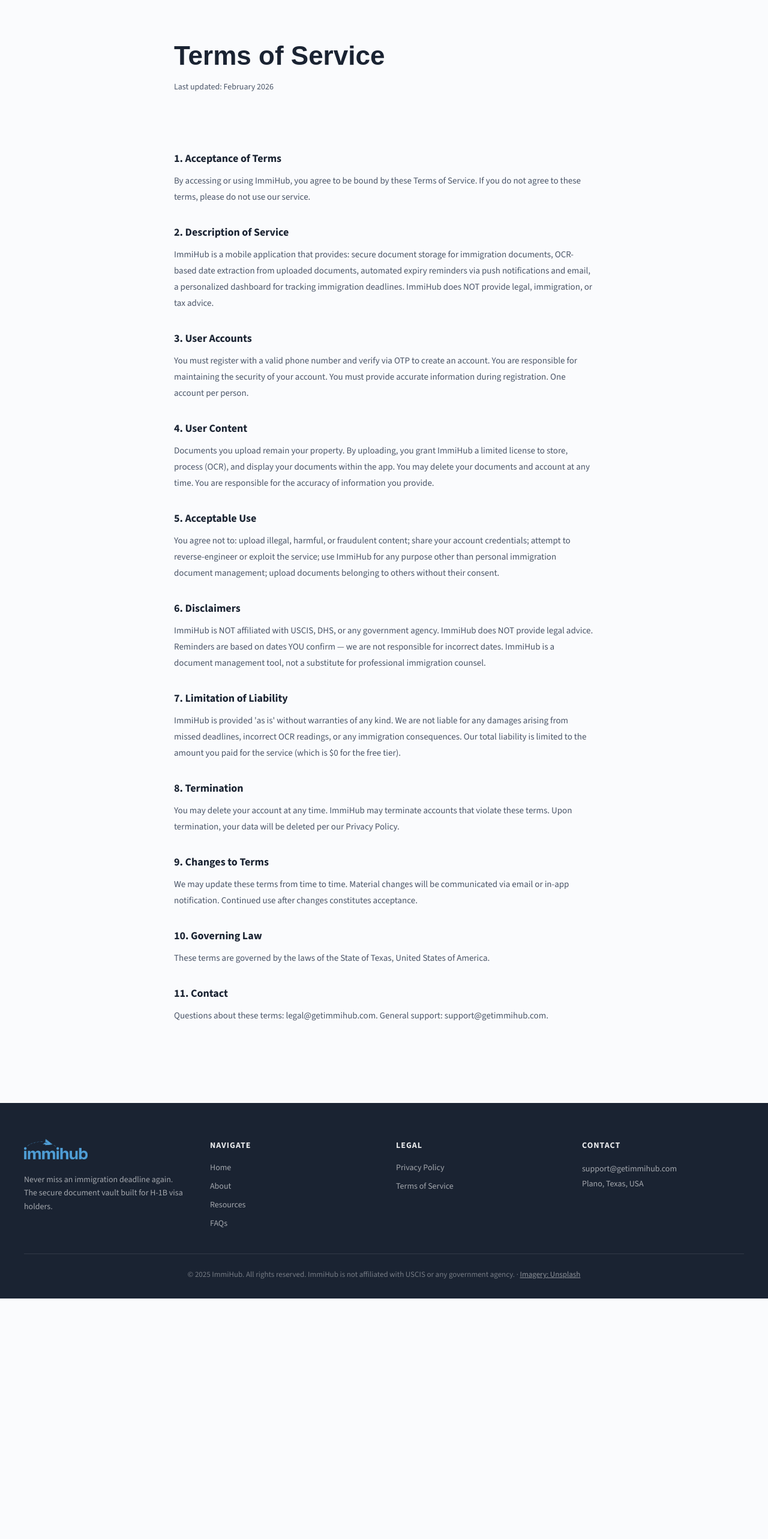
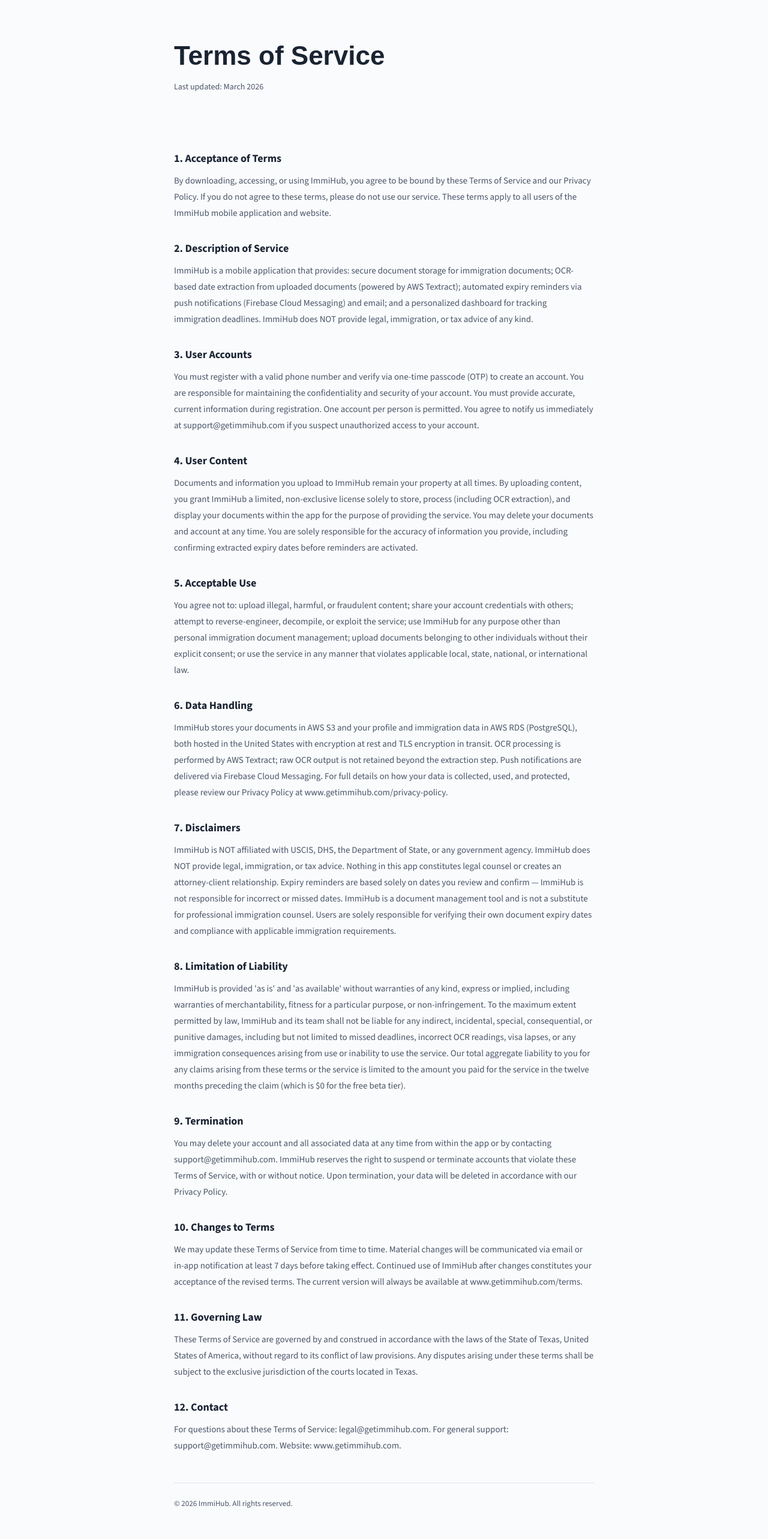
Before and after one commit to Pavanupsc/GetImmiHub, a Next.js app: page /terms in a window 1280 px wide. Shown: the part 120-2686 px from the top of the page at 60% size. Before the commit the page ends 2285 px from the top, so only its background shows below. Built offline with nearby package versions, Linux system fonts and the light colour scheme; a web font is replaced by a local one.

Commit message:
terms of service

```diff
--- a/src/app/(main)/terms/page.tsx
+++ b/src/app/(main)/terms/page.tsx
@@ -2,18 +2,71 @@
 
 import { colors } from "@/lib/design-tokens";
 
+// WEB-12: Terms of Service — written for Apple App Store & Google Play Store submission.
+// Covers all required sections including Data Handling (new), updated disclaimers,
+// liability limitations, and app-store-compliant language.
+
 const sections = [
-  { title: "1. Acceptance of Terms", content: "By accessing or using ImmiHub, you agree to be bound by these Terms of Service. If you do not agree to these terms, please do not use our service." },
-  { title: "2. Description of Service", content: "ImmiHub is a mobile application that provides: secure document storage for immigration documents, OCR-based date extraction from uploaded documents, automated expiry reminders via push notifications and email, a personalized dashboard for tracking immigration deadlines. ImmiHub does NOT provide legal, immigration, or tax advice." },
-  { title: "3. User Accounts", content: "You must register with a valid phone number and verify via OTP to create an account. You are responsible for maintaining the security of your account. You must provide accurate information during registration. One account per person." },
-  { title: "4. User Content", content: "Documents you upload remain your property. By uploading, you grant ImmiHub a limited license to store, process (OCR), and display your documents within the app. You may delete your documents and account at any time. You are responsible for the accuracy of information you provide." },
-  { title: "5. Acceptable Use", content: "You agree not to: upload illegal, harmful, or fraudulent content; share your account credentials; attempt to reverse-engineer or exploit the service; use ImmiHub for any purpose other than personal immigration document management; upload documents belonging to others without their consent." },
-  { title: "6. Disclaimers", content: "ImmiHub is NOT affiliated with USCIS, DHS, or any government agency. ImmiHub does NOT provide legal advice. Reminders are based on dates YOU confirm — we are not responsible for incorrect dates. ImmiHub is a document management tool, not a substitute for professional immigration counsel." },
-  { title: "7. Limitation of Liability", content: "ImmiHub is provided 'as is' without warranties of any kind. We are not liable for any damages arising from missed deadlines, incorrect OCR readings, or any immigration consequences. Our total liability is limited to the amount you paid for the service (which is $0 for the free tier)." },
-  { title: "8. Termination", content: "You may delete your account at any time. ImmiHub may terminate accounts that violate these terms. Upon termination, your data will be deleted per our Privacy Policy." },
-  { title: "9. Changes to Terms", content: "We may update these terms from time to time. Material changes will be communicated via email or in-app notification. Continued use after changes constitutes acceptance." },
-  { title: "10. Governing Law", content: "These terms are governed by the laws of the State of Texas, United States of America." },
-  { title: "11. Contact", content: "Questions about these terms: legal@getimmihub.com. General support: support@getimmihub.com." },
+  {
+    title: "1. Acceptance of Terms",
+    content:
+      "By downloading, accessing, or using ImmiHub, you agree to be bound by these Terms of Service and our Privacy Policy. If you do not agree to these terms, please do not use our service. These terms apply to all users of the ImmiHub mobile application and website.",
+  },
+  {
+    title: "2. Description of Service",
+    content:
+      "ImmiHub is a mobile application that provides: secure document storage for immigration documents; OCR-based date extraction from uploaded documents (powered by AWS Textract); automated expiry reminders via push notifications (Firebase Cloud Messaging) and email; and a personalized dashboard for tracking immigration deadlines. ImmiHub does NOT provide legal, immigration, or tax advice of any kind.",
+  },
+  {
+    title: "3. User Accounts",
+    content:
+      "You must register with a valid phone number and verify via one-time passcode (OTP) to create an account. You are responsible for maintaining the confidentiality and security of your account. You must provide accurate, current information during registration. One account per person is permitted. You agree to notify us immediately at support@getimmihub.com if you suspect unauthorized access to your account.",
+  },
+  {
+    title: "4. User Content",
+    content:
+      "Documents and information you upload to ImmiHub remain your property at all times. By uploading content, you grant ImmiHub a limited, non-exclusive license solely to store, process (including OCR extraction), and display your documents within the app for the purpose of providing the service. You may delete your documents and account at any time. You are solely responsible for the accuracy of information you provide, including confirming extracted expiry dates before reminders are activated.",
+  },
+  {
+    title: "5. Acceptable Use",
+    content:
+      "You agree not to: upload illegal, harmful, or fraudulent content; share your account credentials with others; attempt to reverse-engineer, decompile, or exploit the service; use ImmiHub for any purpose other than personal immigration document management; upload documents belonging to other individuals without their explicit consent; or use the service in any manner that violates applicable local, state, national, or international law.",
+  },
+  {
+    title: "6. Data Handling",
+    content:
+      "ImmiHub stores your documents in AWS S3 and your profile and immigration data in AWS RDS (PostgreSQL), both hosted in the United States with encryption at rest and TLS encryption in transit. OCR processing is performed by AWS Textract; raw OCR output is not retained beyond the extraction step. Push notifications are delivered via Firebase Cloud Messaging. For full details on how your data is collected, used, and protected, please review our Privacy Policy at www.getimmihub.com/privacy-policy.",
+  },
+  {
+    title: "7. Disclaimers",
+    content:
+      "ImmiHub is NOT affiliated with USCIS, DHS, the Department of State, or any government agency. ImmiHub does NOT provide legal, immigration, or tax advice. Nothing in this app constitutes legal counsel or creates an attorney-client relationship. Expiry reminders are based solely on dates you review and confirm — ImmiHub is not responsible for incorrect or missed dates. ImmiHub is a document management tool and is not a substitute for professional immigration counsel. Users are solely responsible for verifying their own document expiry dates and compliance with applicable immigration requirements.",
+  },
+  {
+    title: "8. Limitation of Liability",
+    content:
+      "ImmiHub is provided 'as is' and 'as available' without warranties of any kind, express or implied, including warranties of merchantability, fitness for a particular purpose, or non-infringement. To the maximum extent permitted by law, ImmiHub and its team shall not be liable for any indirect, incidental, special, consequential, or punitive damages, including but not limited to missed deadlines, incorrect OCR readings, visa lapses, or any immigration consequences arising from use or inability to use the service. Our total aggregate liability to you for any claims arising from these terms or the service is limited to the amount you paid for the service in the twelve months preceding the claim (which is $0 for the free beta tier).",
+  },
+  {
+    title: "9. Termination",
+    content:
+      "You may delete your account and all associated data at any time from within the app or by contacting support@getimmihub.com. ImmiHub reserves the right to suspend or terminate accounts that violate these Terms of Service, with or without notice. Upon termination, your data will be deleted in accordance with our Privacy Policy.",
+  },
+  {
+    title: "10. Changes to Terms",
+    content:
+      "We may update these Terms of Service from time to time. Material changes will be communicated via email or in-app notification at least 7 days before taking effect. Continued use of ImmiHub after changes constitutes your acceptance of the revised terms. The current version will always be available at www.getimmihub.com/terms.",
+  },
+  {
+    title: "11. Governing Law",
+    content:
+      "These Terms of Service are governed by and construed in accordance with the laws of the State of Texas, United States of America, without regard to its conflict of law provisions. Any disputes arising under these terms shall be subject to the exclusive jurisdiction of the courts located in Texas.",
+  },
+  {
+    title: "12. Contact",
+    content:
+      "For questions about these Terms of Service: legal@getimmihub.com. For general support: support@getimmihub.com. Website: www.getimmihub.com.",
+  },
 ];
 
 export default function TermsPage() {
@@ -21,30 +74,69 @@
     <div style={{ paddingTop: "80px" }}>
       <section style={{ padding: "100px 24px 48px", background: colors.warmWhite }}>
         <div style={{ maxWidth: "700px", margin: "0 auto" }}>
-          <h1 style={{
-            fontFamily: "'Satoshi', sans-serif",
-            fontSize: "clamp(32px, 5vw, 44px)", fontWeight: 800,
-            color: colors.navy, marginBottom: "8px",
-          }}>Terms of Service</h1>
-          <p style={{
-            fontFamily: "'Source Sans 3', sans-serif", fontSize: "14px", color: colors.gray500,
-          }}>Last updated: February 2026</p>
+          <h1
+            style={{
+              fontFamily: "'Satoshi', sans-serif",
+              fontSize: "clamp(32px, 5vw, 44px)",
+              fontWeight: 800,
+              color: colors.navy,
+              marginBottom: "8px",
+            }}
+          >
+            Terms of Service
+          </h1>
+          <p
+            style={{
+              fontFamily: "'Source Sans 3', sans-serif",
+              fontSize: "14px",
+              color: colors.gray500,
+            }}
+          >
+            Last updated: March 2026
+          </p>
         </div>
       </section>
+
       <section style={{ padding: "48px 24px 100px", background: colors.warmWhite }}>
         <div style={{ maxWidth: "700px", margin: "0 auto" }}>
           {sections.map((s, i) => (
             <div key={i} style={{ marginBottom: "32px" }}>
-              <h2 style={{
-                fontFamily: "'Source Sans 3', sans-serif", fontSize: "18px",
-                fontWeight: 700, color: colors.navy, marginBottom: "10px",
-              }}>{s.title}</h2>
-              <p style={{
-                fontFamily: "'Source Sans 3', sans-serif", fontSize: "15px",
-                color: colors.gray600, lineHeight: 1.8,
-              }}>{s.content}</p>
+              <h2
+                style={{
+                  fontFamily: "'Source Sans 3', sans-serif",
+                  fontSize: "18px",
+                  fontWeight: 700,
+                  color: colors.navy,
+                  marginBottom: "10px",
+                }}
+              >
+                {s.title}
+              </h2>
+              <p
+                style={{
+                  fontFamily: "'Source Sans 3', sans-serif",
+                  fontSize: "15px",
+                  color: colors.gray600,
+                  lineHeight: 1.8,
+                }}
+              >
+                {s.content}
+              </p>
             </div>
           ))}
+
+          <p
+            style={{
+              fontFamily: "'Source Sans 3', sans-serif",
+              fontSize: "13px",
+              color: colors.gray500,
+              marginTop: "48px",
+              borderTop: `1px solid ${colors.gray200 ?? "#e5e7eb"}`,
+              paddingTop: "24px",
+            }}
+          >
+            © 2026 ImmiHub. All rights reserved.
+          </p>
         </div>
       </section>
     </div>
```
